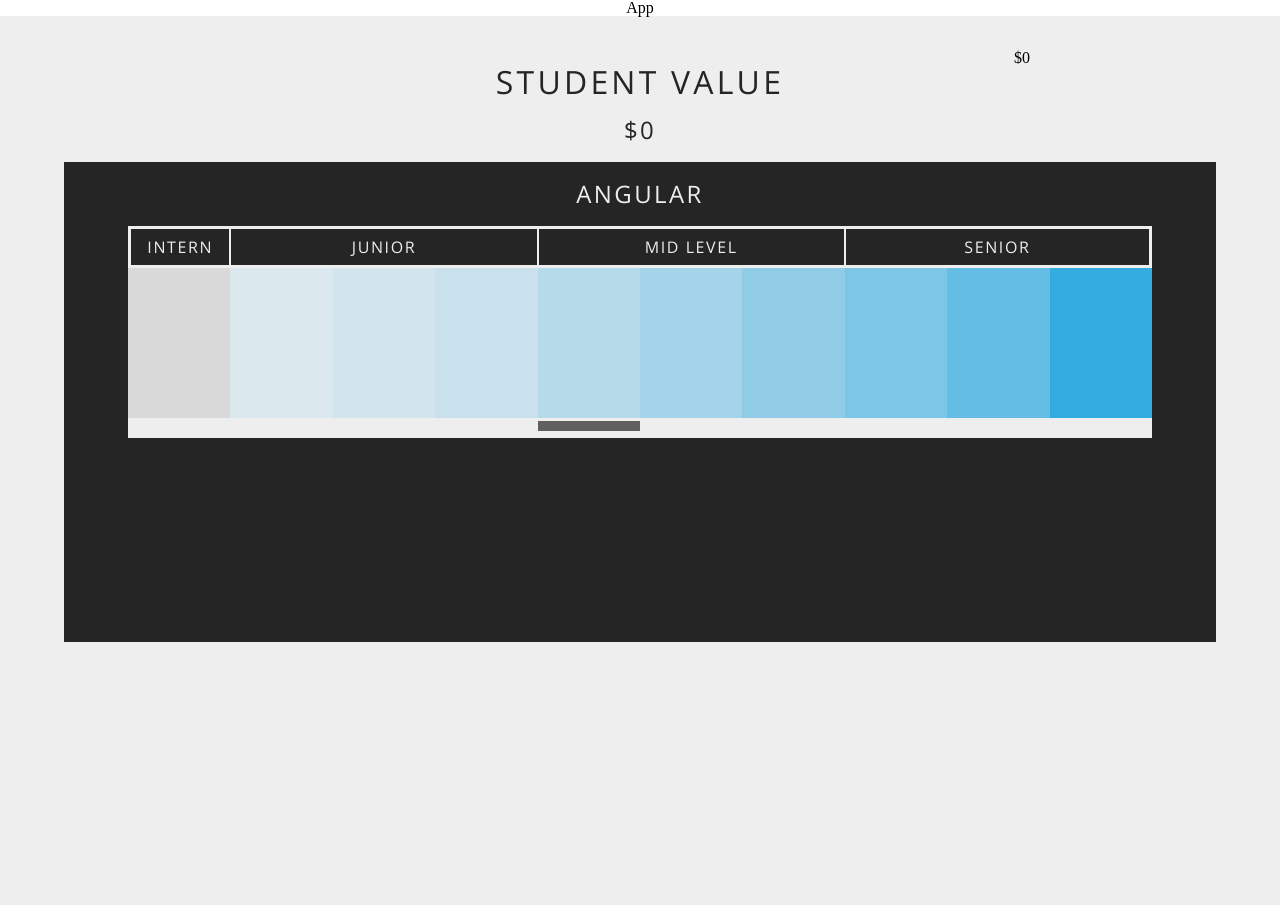
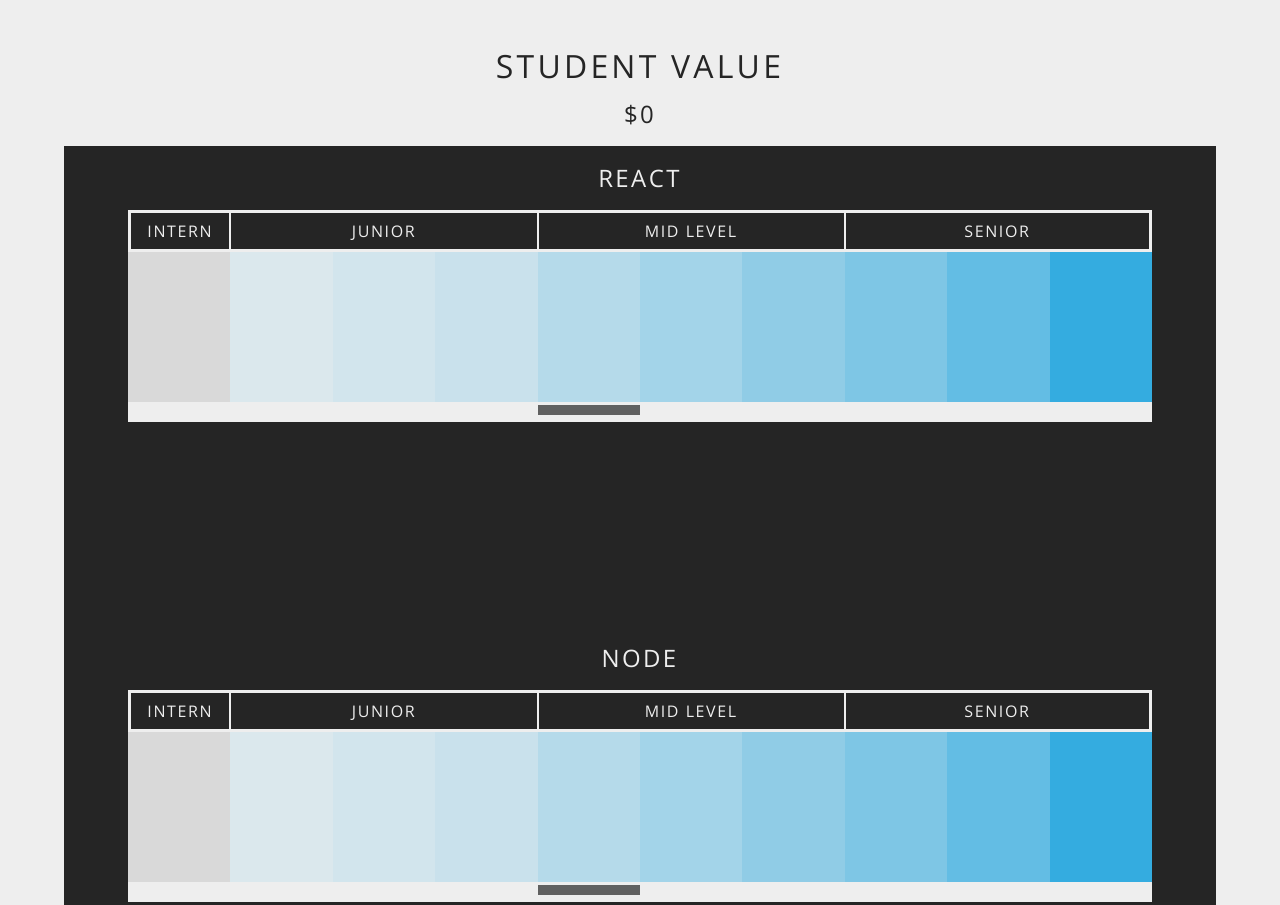
Before and after one commit to devlemire/student-value, a React app: page / in a window 1280 px wide. Shown: the top 905 px of the page. Built offline with nearby package versions, Linux system fonts and the light colour scheme.

Commit message:
finalizing slider version

```diff
--- a/package.json
+++ b/package.json
@@ -3,6 +3,7 @@
   "version": "0.1.0",
   "private": true,
   "dependencies": {
+    "lodash": "^4.17.4",
     "react": "^16.2.0",
     "react-dom": "^16.2.0",
     "react-scripts": "1.0.17"
--- a/src/components/App.js
+++ b/src/components/App.js
@@ -9,7 +9,6 @@
   render() {
     return (
       <div className="App">
-        App
 
         <Slider/>
         <Chart />
--- a/src/components/Slider/Slider.css
+++ b/src/components/Slider/Slider.css
@@ -29,3 +29,11 @@
     margin-bottom: 20px;
     font-size: 1.5rem;
 }
+
+#Slider header {
+    position: sticky;
+    top: 0;
+    left: 0;
+    background-color: var(--white);
+    z-index: 3;
+}
--- a/src/components/Slider/Slider.js
+++ b/src/components/Slider/Slider.js
@@ -8,10 +8,17 @@
     constructor() {
         super();
         this.state = {
-            value: 0
+            value: 0,
+            dataKeys: []
         }
 
         this.changeValue = this.changeValue.bind(this)
+    }
+
+    componentWillMount() {
+        this.setState({
+            dataKeys: Object.keys(data)
+        })
     }
 
     changeValue(previousVal, newVal){
@@ -23,9 +30,15 @@
     render(){
         return(
             <div id="Slider">
-                <h1 className="top_title">Student Value</h1>
-                <h2 className="value_total">${this.state.value}</h2>
-                <Tech tech={data.react} techName={Object.keys(data)[3]} changeVal={this.changeValue}/>
+                <header>
+                    <h1 className="top_title">Student Value</h1>
+                    <h2 className="value_total">${this.state.value.toString().replace(/\B(?=(\d{3})+(?!\d))/g, ",")}</h2>
+                </header>
+                {this.state.dataKeys.map(e => [
+                    <Tech tech={data[e]}
+                          techName={e}
+                          changeVal={this.changeValue}/>
+                ])}
             </div>
         )
     }
--- a/src/components/Slider/SliderReusable/SliderReuseable.js
+++ b/src/components/Slider/SliderReusable/SliderReuseable.js
@@ -30,9 +30,7 @@
                     <div className="bar_block senior high"/>
                 </div>
                 <div className="slider_bar">
-                    {/* <div className="slider"/> */}
                     <input type="range" list="tickmarks" onChange={(e) => this.props.changeLevel(e.target.value)} className="slider" min="0" max="126" step="14"/>
-
                 </div>
             </div>
         )
--- a/src/components/Slider/Tech/Tech.js
+++ b/src/components/Slider/Tech/Tech.js
@@ -29,11 +29,17 @@
 
     changeLevel(val){
         let level = this.state.dictionary[`${val}`].split('|')
+        let prevValue = 0
+        if(this.state.level){
+            prevValue = this.props.tech[this.state.level][this.state.subLevel]["value"]
+        }
         this.setState({
             level: level[0],
             subLevel: level[1],
             statement: this.props.tech[level[0]][level[1]]["statement"]
-        }, () => console.log(this.state))
+        })
+        this.props.changeVal(prevValue, this.props.tech[level[0]][level[1]]["value"])
+
     }
 
     render(){
```
Also changed, not shown: src/components/Slider/SliderReusable/SliderReusable.css (+11 -6 lines).
